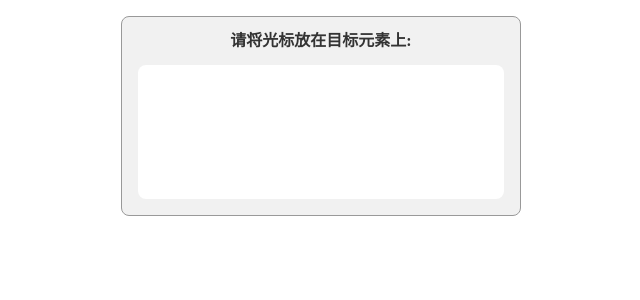
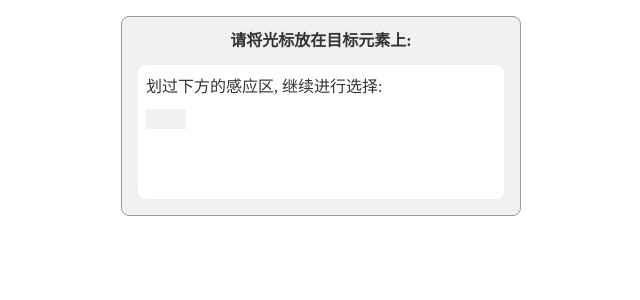
Before and after one commit to HHsomeHand/monkey-spyxx-lib, a React app: page / in a window 1280 px wide. Shown: the top 300 px of the page, without its empty margins (319-959 px from the left). Built offline with nearby package versions, Linux system fonts and the light colour scheme; the HTML template or start-up script is replaced by a standard one.

Commit message:
refactor: UserSelectDialog 实现了鼠标滑过感应区, 继续选择的功能

```diff
--- a/src/components/dialog/UserSelectDialog/index.tsx
+++ b/src/components/dialog/UserSelectDialog/index.tsx
@@ -29,14 +29,15 @@ export const UserSelectDialog = memo((
 
     const [currSelector, setCurrSelector] = useState("");
 
+    const setPauseSelectRef = useRef<(isCancel: boolean) => void>();
 
     useEffect(() => {
         const cancelFnArr = new CancelFnArr();
 
-        const {setCurrEl, setCancel} = (() => {
+        const {setCurrEl, setPauseSelect} = (() => {
             let currEl: HTMLElement | null = null;
 
-            let isCancel: boolean = false;
+            let isPauseSelect: boolean = false;
 
             let tmpBoxShadow = "";
 
@@ -54,7 +55,7 @@ export const UserSelectDialog = memo((
             }
 
             function setCurrEl(el: HTMLElement) {
-                if (isCancel) {
+                if (isPauseSelect) {
                     return;
                 }
 
@@ -81,15 +82,17 @@ export const UserSelectDialog = memo((
                 clearInterval(id);
             });
 
-            function setCancel(paramIsCancel: boolean) {
-                isCancel = paramIsCancel;
+            function setPauseSelect(paramIsPauseSelect: boolean) {
+                isPauseSelect = paramIsPauseSelect;
             }
 
             return {
                 setCurrEl,
-                setCancel
+                setPauseSelect
             }
         })();
+
+        setPauseSelectRef.current = setPauseSelect;
 
         {
             const cancel = makeEventListener("mousemove", (e) => {
@@ -107,7 +110,7 @@ export const UserSelectDialog = memo((
 
         {
             const cancel = makeEventListener("click", (e) => {
-                setCancel(true);
+                setPauseSelect(true);
             }, window, true);
         }
 
@@ -115,10 +118,27 @@ export const UserSelectDialog = memo((
     }, []);
 
     function _DialogBody() {
-        return currSelector !== "" &&  (
-            <p>
-                {currSelector}
-            </p>
+        return  (
+            <>
+                {
+                    currSelector !== "" && <p>
+                        {currSelector}
+                    </p>
+                }
+
+                <p>
+                    划过下方的感应区, 继续进行选择:
+                </p>
+
+                <div
+                    className="w-10 h-5 bg-background"
+                    onMouseMove={e => {
+                        setPauseSelectRef.current?.(false);
+                    }}
+                >
+
+                </div>
+            </>
         )
     }
 
@@ -133,7 +153,7 @@ export const UserSelectDialog = memo((
                         {propTitle}
                     </CornDialogHeader>
 
-                    <CornDialogBody className="flex flex-col gap-3" ref={bodyRef}>
+                    <CornDialogBody className="flex flex-col gap-3 p-2" ref={bodyRef}>
                         {_DialogBody()}
                     </CornDialogBody>
                 </CornDialogContent>
--- a/src/utils/getSelector.ts
+++ b/src/utils/getSelector.ts
@@ -11,8 +11,11 @@ export function getSelector(element: Element) {
         }
 
         if (current.className) {
-            const classes = current.className.split(' ').filter(c => c).join('.');
-            selector += `.${classes}`;
+            const classes = String(current.className).split(' ').filter(c => c).join('.');
+
+            if (classes) {
+                selector += `.${classes}`;
+            }
         }
 
         const siblings = Array.from(current.parentElement!.children).filter(
```
